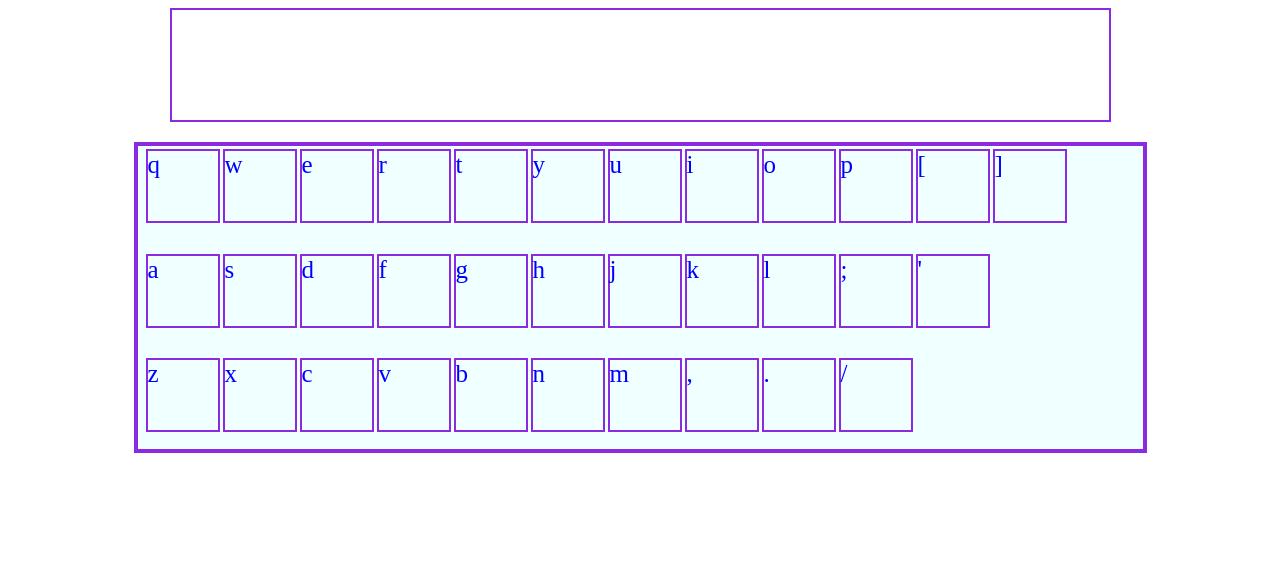
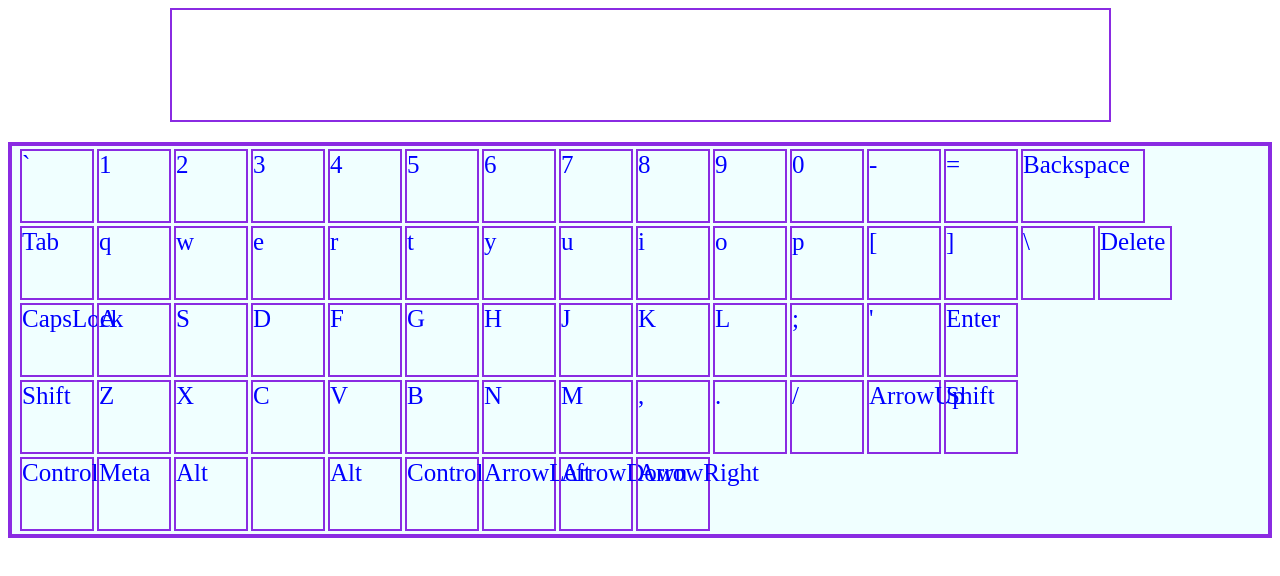
Before and after one commit to zubaryk/keyboard, a plain HTML site: page index.html in a window 1280 px wide. Drawn offline with Linux system fonts and the light colour scheme.

Commit message:
feat: add special buttons

```diff
--- a/index.js
+++ b/index.js
@@ -6,29 +6,50 @@ let keyboard = document.createElement('div');
 keyboard.id = "keyboard";
 document.body.append(keyboard);
 
+/*
+document.onkeydown = function(event) {
+    console.log(event);
+    base.push(event.key);
+    console.log(base);
+};
+*/
 
-let base = ['q', 'w', 'e', 'r', 't', 'y', 'u', 'i', 'o', 'p', '[', ']', 'a', 's', 'd', 'f', 'g', 'h', 'j', 'k', 'l', ';', "'", 'z', 'x', 'c', 'v', 'b', 'n', 'm', ',', '.', '/'];
+
+
+let base = ['`', '1', '2', '3', '4', '5', '6', '7', '8', '9', '0', '-', '=', 'Backspace', 'Tab', 'q', 'w', 'e', 'r', 't', 'y', 'u', 'i', 'o', 'p', '[', ']', '\\', 'Delete', 'CapsLock', 'A', 'S', 'D', 'F', 'G', 'H', 'J', 'K', 'L', ';', "'", 'Enter', 'Shift', 'Z', 'X', 'C', 'V', 'B', 'N', 'M', ',', '.', '/', 'ArrowUp', 'Shift', 'Control', 'Meta', 'Alt', ' ', 'Alt', 'Control', 'ArrowLeft', 'ArrowDown', 'ArrowRight'];
 
 
 function init() {
     let out = '';
     for (let i = 0; i < base.length; i++) {
-        if (i == 12 || i == 23) {
+        if (i == 13) {
+            out +='<div class="btn-special" data="'+ base[i] +'">' + base[i] + '</div>';
+        }
+        if (i == 14 || i == 29 || i == 42 || i == 55 ) {
             out += '<div class="clearfix"></div>';
         }
-        out +='<div class="btn" data="'+ base[i] +'">' + base[i] + '</div>';
+        if (i !== 13) {
+            out +='<div class="btn" data="'+ base[i] +'">' + base[i] + '</div>';
+        }
     }
 document.querySelector('#keyboard').innerHTML = out;
 }
 init();
 
+
+
 document.onkeydown = function(event) {
+    document.querySelector(' #keyboard .btn-special[data="'+ event.key +'"]').classList.add('active');
+
     document.querySelector(' #keyboard .btn[data="'+ event.key +'"]').classList.add('active');
+
 };
+
 
 document.onkeyup = function(event) {
     document.querySelector(' #keyboard .btn[data="'+ event.key +'"]').classList.remove('active');
 }
+
 
 
 
--- a/style.css
+++ b/style.css
@@ -11,8 +11,8 @@
 }
 
 #keyboard {
-    width: 995px;
-    height: 300px;
+    width: auto;
+    height: auto;
     border: 4px solid blueviolet;
     padding: 0px 5px 3px;
     margin: auto;
@@ -23,6 +23,17 @@
 
 .btn {
     width: 70px;
+    height: 70px;
+    border: 2px solid blueviolet;
+    margin-left: 3px;
+    margin-top: 3px;
+    align-items: center;
+    font-size: 25px;
+    color: blue;
+}
+
+.btn-special {
+    width: 120px;
     height: 70px;
     border: 2px solid blueviolet;
     margin-left: 3px;
```
